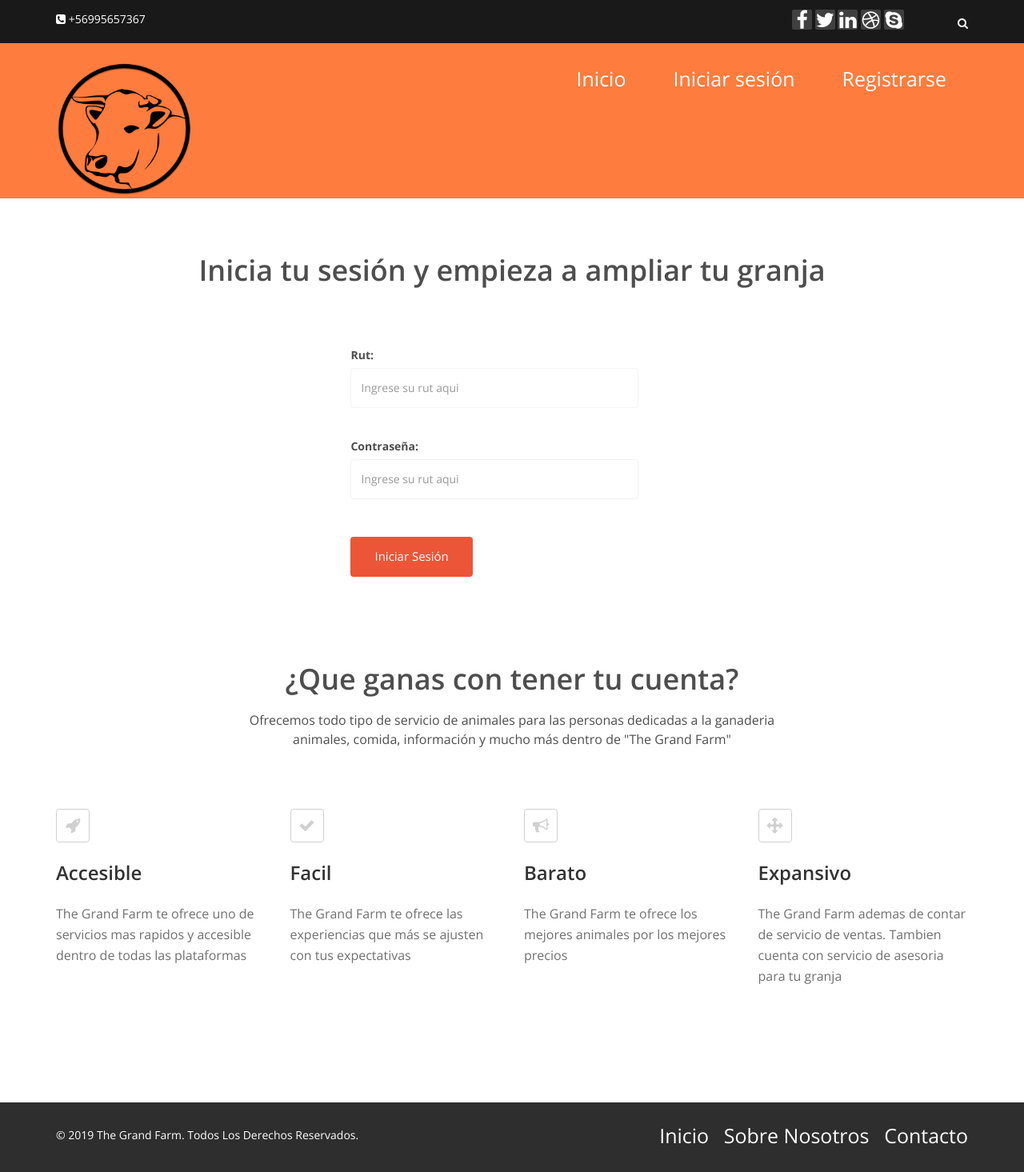
After one commit to Toqui012/The-grand-farm, a Django app: page /login/ in a window 1280 px wide. The commit adds this page. Shown: the whole page at 80% size. Run offline with Django 3.2, Linux system fonts and the light colour scheme.

Commit message:
Login completado/ entrega 3

```diff
--- a/farm_app/templates/farm_app/animal.html
+++ b/farm_app/templates/farm_app/animal.html
@@ -66,6 +66,7 @@
       }
     }
 </script>
+{% if user.is_authenticated %}
         <section id="about-us">
             <div class="container">
                 <div class="row">
@@ -844,4 +845,9 @@
                 </div>
             </div>
         </section>
+    {% else %}
+        <div class="alert alert-danger" role="alert">
+                Usted no tiene los privilegios suficientes para acceder a esta pagina
+        </div>
+    {% endif %}
 {% endblock %}
--- a/farm_app/templates/farm_app/base.html
+++ b/farm_app/templates/farm_app/base.html
@@ -87,14 +87,23 @@
                 <div class="collapse navbar-collapse navbar-right">
                     <ul class="nav navbar-nav">
                         <li><a href="{% url 'index' %}">Inicio</a></li>
+                    {% if user.is_authenticated %}
                         <li><a href="{% url 'payment_animal' %}">Animales </a></li>
                         <li><a href="{% url 'payment_food' %}">Comida</a></li>
+                        {% if user.is_staff %}
                         <li class="dropdown">
                             <a href="#" class="dropdown-toggle" data-toggle="dropdown">Pedidos Alimento <i class="fa fa-angle-down"></i></a>
                             <ul class="dropdown-menu">
                                 <li><a href="{% url 'payment_food_list' %}">Ver Pedidos</a></li>
                             </ul>
                         </li>
+                        {% endif %}
+                        <li><a href="{% url 'logout' %}">Cerrar sesión</a></li>
+
+                    {% else %}
+                        <li><a href="{% url 'login' %}">Iniciar sesión</a></li>
+                        <li><a href="{% url 'register_user' %}">Registrarse</a></li>
+                    {% endif %}
                     </ul>
                 </div>
             </div>
--- /dev/null
+++ b/farm_app/templates/farm_app/login_view.html
@@ -0,0 +1,122 @@
+{% extends 'farm_app/base.html' %}
+{% load static %}
+
+{% block content %}
+<div class="center fadeInDown">
+    <h2>Inicia tu sesión y empieza a ampliar tu granja</h2>
+</div>
+
+    {% if status == 'NO_CONTENT' %}
+        <div class="alert alert-success" role="alert">
+            Ocurrio un error desconocido!
+        </div>
+
+    {% elif status == 'ERROR' %}
+        <div class="alert alert-danger" role="alert">
+            Ha habido un problema, puede que la información ingresada sea incorrecta, pruebe nuevamente
+        </div>
+    {% endif %}
+
+
+<section style="padding-left: 27%;">
+    <form method="POST" class="register_form">{% csrf_token %}
+        <div class="col-sm-5 col-sm-offset-1">
+
+            <div class="form-group">
+                <label for="nom">Rut:</label>
+                <input type="text" name="txtRutLogin" id="txtRutLogin" class="form-control" placeholder="Ingrese su rut aqui">
+                <br>
+            </div>
+
+            <div class="form-group">
+                <label for="nom">Contraseña:</label>
+                <input type="text" name="txtPassLogin" id="txtPassLogin" class="form-control" placeholder="Ingrese su rut aqui">
+                <br>
+            </div>
+
+            <div class="form-group">
+                <button type="submit" name="submit" class="btn btn-primary btn-lg">Iniciar Sesión</button>
+            </div>
+
+        </div>
+    </form>
+</section>
+
+<br>
+<br>
+<br>
+<br>
+<br>
+<br>
+<br>
+<br>
+<br>
+<br>
+<br>
+<br>
+<br>
+<br>
+<br>
+<br>
+<br>
+<br>
+
+
+<section id="feature">
+        <div class="container">
+            <div class="center fadeInDown">
+                <h2>¿Que ganas con tener tu cuenta?</h2>
+                <p class="lead">Ofrecemos todo tipo de servicio de animales para las personas dedicadas a la ganaderia <br> animales, comida, información y mucho más dentro de "The Grand Farm"</p>
+            </div>
+
+            <div class="row">
+                <div class="features">
+                    <div class="col-md-3 col-sm-4 fadeInDown" data-wow-duration="1000ms" data-wow-delay="600ms">
+                        <div class="feature-wrap">
+                            <div class="icon">
+                                <i class="fa fa-rocket"></i>
+                            </div>
+                            <h2>Accesible</h2>
+                            <p>The Grand Farm te ofrece uno de servicios mas rapidos y accesible dentro de todas las plataformas</p>
+                        </div>
+                    </div>
+                    <!--/.col-md-3-->
+                    <div class="col-md-3 col-sm-4 fadeInDown" data-wow-duration="1000ms" data-wow-delay="600ms">
+                        <div class="feature-wrap">
+                            <div class="icon">
+                                <i class="fa fa-check"></i>
+                            </div>
+                            <h2>Facil</h2>
+                            <p>The Grand Farm te ofrece las experiencias que más se ajusten con tus expectativas</p>
+                        </div>
+                    </div>
+                    <!--/.col-md-3-->
+                    <div class="col-md-3 col-sm-4 fadeInDown" data-wow-duration="1000ms" data-wow-delay="600ms">
+                        <div class="feature-wrap">
+                            <div class="icon">
+                                <i class="fa fa-bullhorn"></i>
+                            </div>
+                            <h2>Barato</h2>
+                            <p>The Grand Farm te ofrece los mejores animales por los mejores precios</p>
+                        </div>
+                    </div>
+                    <!--/.col-md-3-->
+                    <div class="col-md-3 col-sm-4 fadeInDown" data-wow-duration="1000ms" data-wow-delay="600ms">
+                        <div class="feature-wrap">
+                            <div class="icon">
+                                <i class="fa fa-arrows"></i>
+                            </div>
+                            <h2>Expansivo</h2>
+                            <p>The Grand Farm ademas de contar de servicio de ventas. Tambien cuenta con servicio de asesoria para tu granja</p>
+                        </div>
+                    </div>
+                    <!--/.col-md-3-->
+                </div>
+                <!--/.services-->
+            </div>
+            <!--/.row-->
+        </div>
+        <!--/.container-->
+    </section>
+
+{% endblock content%}
--- a/farm_app/urls.py
+++ b/farm_app/urls.py
@@ -10,5 +10,7 @@ urlpatterns = [
     path('payment_food_delete/<int:id>', views.payment_food_delete, name='payment_food_delete'),
     path('payment_food_update/<int:id>',views.payment_food_update, name='payment_food_update'),
     path('register_user/',views.register_user, name= 'register_user'),
+    path('login/',views.login_view, name='login'),
+    path('logout/',views.logout_view, name='logout'),
     # path('payment_food_delete/',views.payment_food_delete, name="payment_food_delete")
 ]
--- a/farm_app/views.py
+++ b/farm_app/views.py
@@ -1,6 +1,13 @@
 from django.shortcuts import render
 from .models import Payment_food #punto significa directorio actual
 from django.contrib.auth.models import User
+from django.contrib.auth import authenticate, login, logout
+from django.contrib.auth.decorators import login_required, user_passes_test
+from django.shortcuts import get_object_or_404, redirect
+from django.template.context_processors import request
+from django.urls import reverse
+from django.contrib import messages
+from django.http import HttpResponseRedirect
 
 # Create your views here.
 def payment_food_list(request):
@@ -95,3 +102,24 @@ def register_user(request):
         user.save()
         status= 'OK'
     return render(request,'farm_app/register_user.html', {'status' : status})
+
+def login_view(request):
+    status = ''
+    if request.method == 'POST':
+        username = request.POST.get('txtRutLogin')
+        password = request.POST.get('txtPassLogin')
+        user = authenticate(request, username = username, password = password )
+        if user:
+            login(request, user)
+            status = 'OK'
+            return HttpResponseRedirect(reverse('index'))
+        else:
+            status = 'ERROR'
+            messages.error(request,'Error al iniciar sesion :c ')
+    variables = {'status':status}
+    return render(request,'farm_app/login_view.html', variables)
+
+@login_required(login_url = 'login')
+def logout_view(request):
+    logout(request)
+    return redirect('login')
```
Also changed, not shown: farm_app/templates/farm_app/comida.html (+7 -0 lines), farm_app/templates/farm_app/payment_food_list.html (+7 -1 lines), farm_app/templates/farm_app/register_user.html (+6 -1 lines), db.sqlite3. Lines whose indentation alone changed are shown as unchanged.
